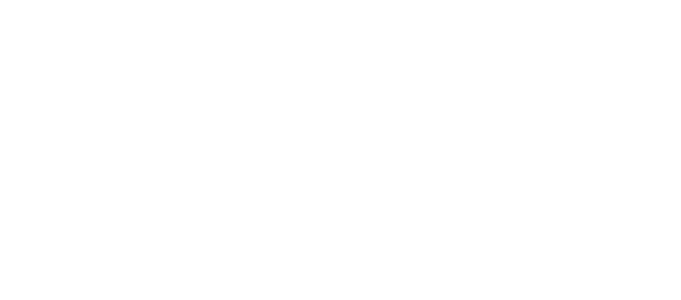
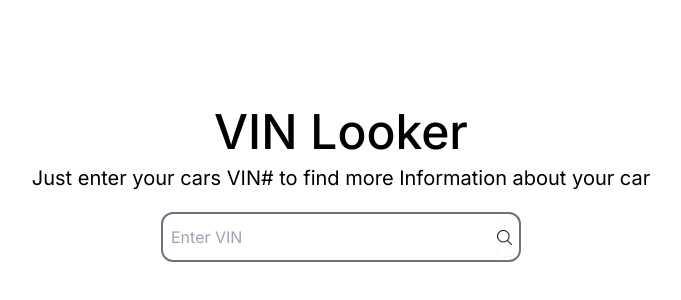
Before and after one commit to superxp360/vin-looker, a Next.js app: page / in a window 1280 px wide. Shown: the top 300 px of the page, without its empty margins (299-980 px from the left). Built offline with nearby package versions, Linux system fonts and the light colour scheme.

Commit message:
updated apperance of SearchVin

```diff
--- /dev/null
+++ b/app/component/SearchVin.jsx
@@ -0,0 +1,20 @@
+export default function SearchVin() {
+
+    return(
+        <>
+        <div className="flex flex-col justify-center w-full items-center  mt-5 py-20">
+            <h1 className=" font-medium w-[400px] text-5xl text-center m-2">VIN Looker</h1>
+
+            <h2 className="text-xl text-center">Just enter your cars VIN# to find more Information about your car</h2>
+            <div className="flex justify-center w-[400px]">
+                <div className="flex flex-row border-2 border-gray-500 m-5 bg-white h-[50px] w-[400px] rounded-xl">
+                    <input type="text" placeholder="Enter VIN" className="border-none focus:outline-none rounded-full w-full p-2" />
+                    <button className=" w-[20px] m-1 rounded-md shadow-sm sm:text-sm">
+                    <img src="./images/searchIcon.png" alt="Search" className="w-[15px] h-[15px]" />
+                    </button>
+                </div>
+            </div>
+        </div>
+        </>
+    )
+}
--- a/app/page.js
+++ b/app/page.js
@@ -1,8 +1,9 @@
-
+import SearchVin from "./component/SearchVin"
 
 export default function Home() {
   return (
     <>
+      <SearchVin />
     </>
   )
 }
```
Also changed, not shown: public/Images/searchIcon.png (added).
